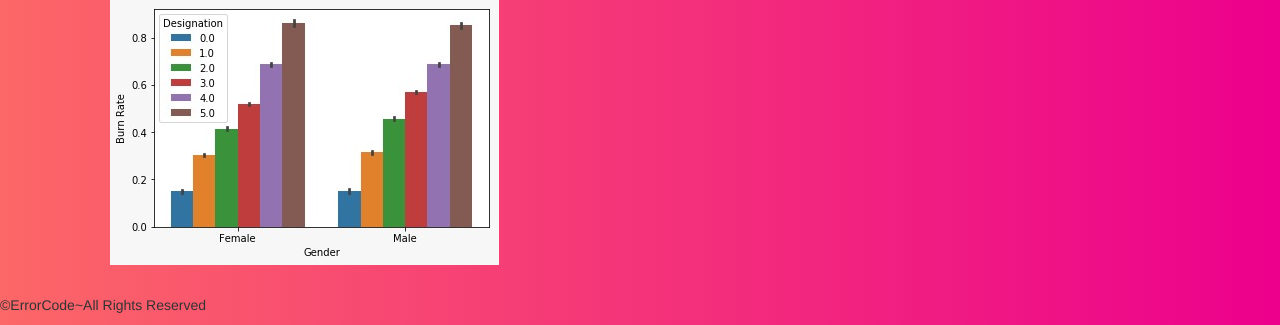
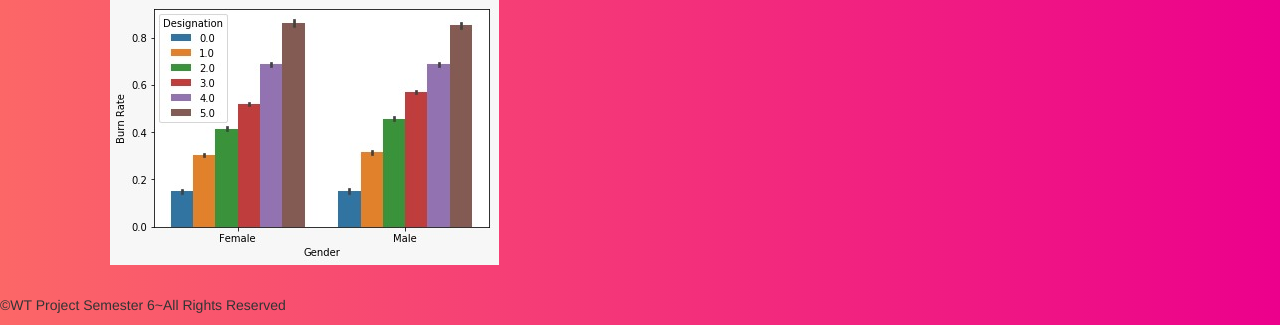
Before and after one commit to Rituraj9/wt_project_burnout, a Flask app: page /about in a window 1280 px wide. Shown: the part 3977-4302 px from the top of the page. Run offline with Flask 2, Linux system fonts and the light colour scheme; parts of the project's set-up code (start-up, migrations or seed data) failed here and were passed over; some libraries are stand-ins or nearby versions.

Commit message:
Update about.html

```diff
--- a/templates/about.html
+++ b/templates/about.html
@@ -162,7 +162,7 @@
 </div>
         </div>
     </div>
-<p class="slogan">&copyErrorCode~All Rights Reserved</p>
+<p class="slogan">&copyWT Project Semester 6~All Rights Reserved</p>
 
     <script src="https://cdnjs.cloudflare.com/ajax/libs/jquery/3.5.1/jquery.min.js"></script>
     <script src="https://cdnjs.cloudflare.com/ajax/libs/twitter-bootstrap/3.3.7/js/bootstrap.min.js"></script>
```
